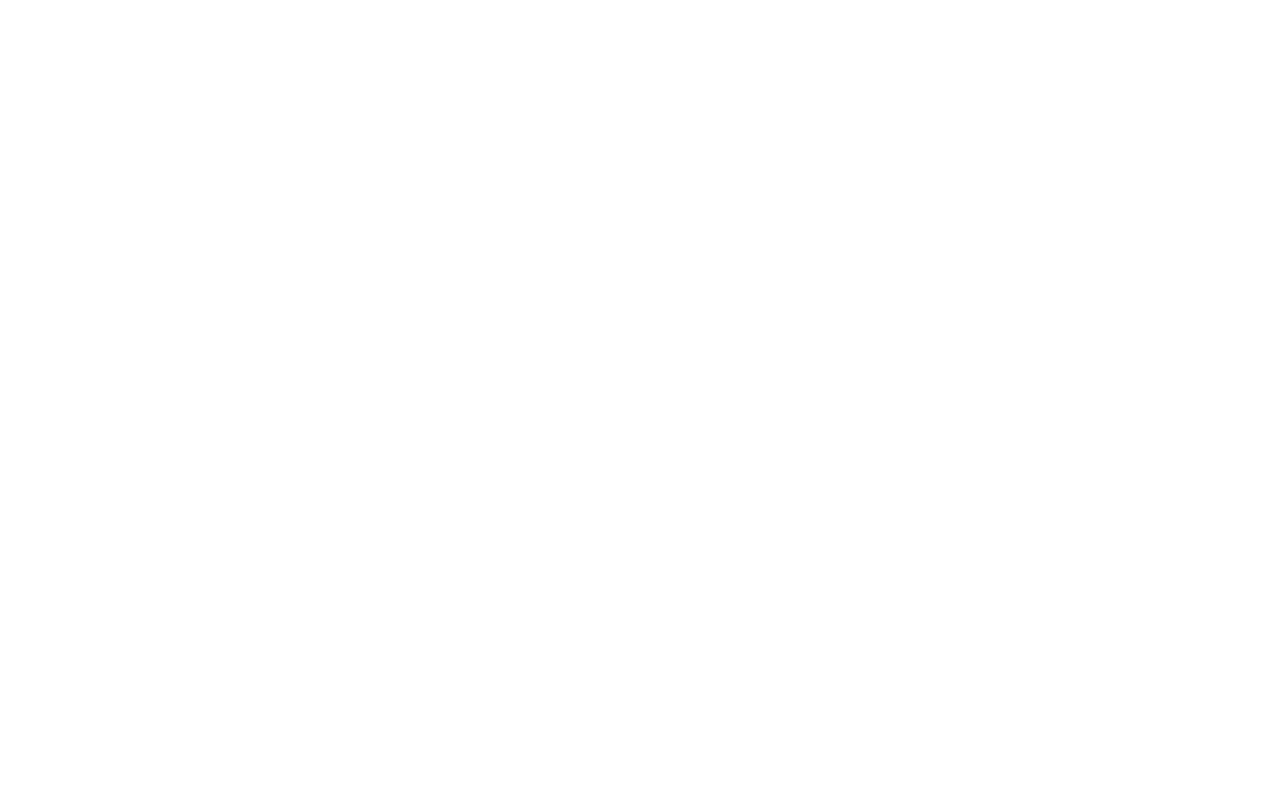
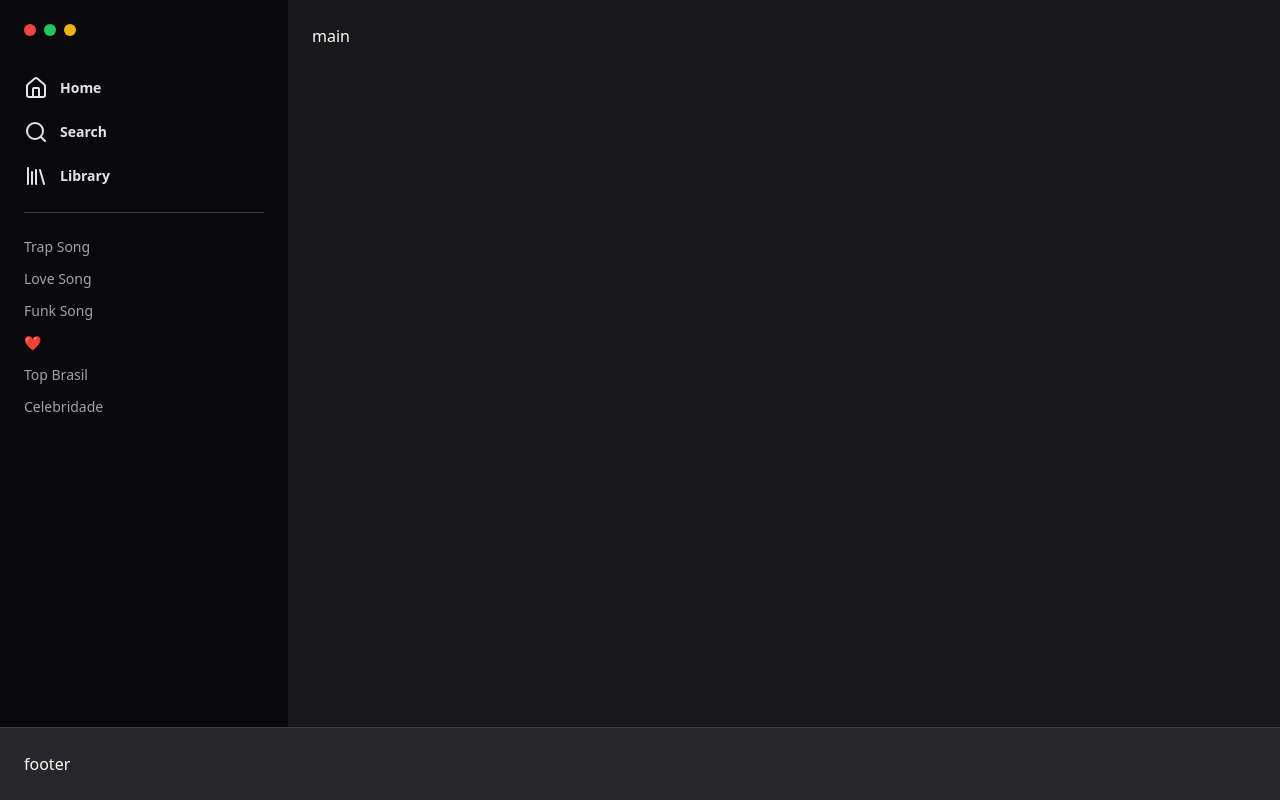
Before and after one commit to Pedroo07/Spotify-clone, a Next.js app: page / in a window 1280 px wide. Built offline with nearby package versions, Linux system fonts and the light colour scheme.

Commit message:
Estilizando  sidebar

```diff
--- a/src/app/layout.tsx
+++ b/src/app/layout.tsx
@@ -14,7 +14,9 @@ export default function RootLayout({
 }>) {
   return (
     <html lang="en">
-
+      <body className="bg-zinc-900 text-zinc-50">
+        {children}
+      </body>
     </html>
   );
 }
--- a/src/app/page.tsx
+++ b/src/app/page.tsx
@@ -1,7 +1,45 @@
-
+import { Search, Home as HomeIcon, Library } from "lucide-react";
 export default function Home() {
   return (
-    <>
-    </>
+    <div className="h-screen flex flex-col">
+      <div className="flex flex-1">
+        <aside className="w-72 bg-zinc-950 p-6">
+          <div className="flex items-center gap-2">
+            <div className="rounded-full w-3 h-3 bg-red-500"></div>
+            <div className="rounded-full w-3 h-3 bg-green-500"></div>
+            <div className="rounded-full w-3 h-3 bg-yellow-500"></div>
+          </div>
+          <nav className="space-y-5 mt-10">
+            <a href="" className="flex items-center text-sm text-zinc-200 gap-3 font-semibold">
+              <HomeIcon/>
+              Home
+
+            </a>
+            <a href=""className="flex items-center text-sm text-zinc-200 gap-3 font-semibold">
+              <Search/>
+              Search
+            </a>
+            <a href=""className="flex items-center text-sm text-zinc-200 gap-3 font-semibold">
+              <Library/>
+              Library
+            </a>
+          </nav>
+          <nav className="mt-6 pt-6 border-t border-zinc-700 flex flex-col gap-3">
+            <div className="text-sm text-zinc-400 hover:text-zinc-100">Trap Song</div>
+            <div className="text-sm text-zinc-400 hover:text-zinc-100">Love Song</div>
+            <div className="text-sm text-zinc-400 hover:text-zinc-100">Funk Song</div>
+            <div className="text-sm text-zinc-400 hover:text-zinc-100">❤</div>
+            <div className="text-sm text-zinc-400 hover:text-zinc-100">Top Brasil</div>
+            <div className="text-sm text-zinc-400 hover:text-zinc-100">Celebridade</div>
+          </nav>
+        </aside>
+        <main className="flex-1 p-6">
+          main
+        </main>
+      </div>
+      <footer className="bg-zinc-800 border-t border-zinc-700 p-6">
+        footer
+      </footer>
+    </div>
   );
 }
```
Also changed, not shown: package.json (+6 -5 lines), 1 other file (tests, documents, lock files or other folders).
